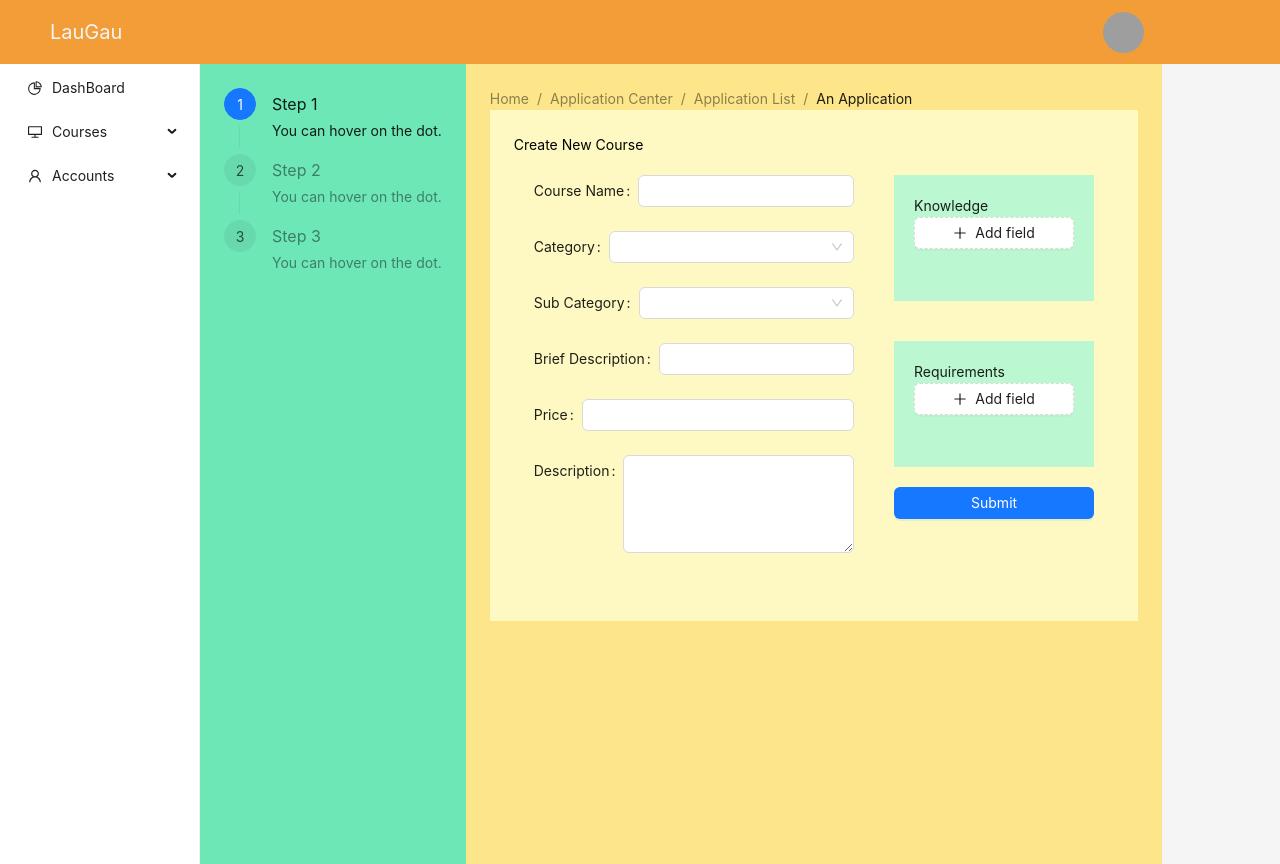
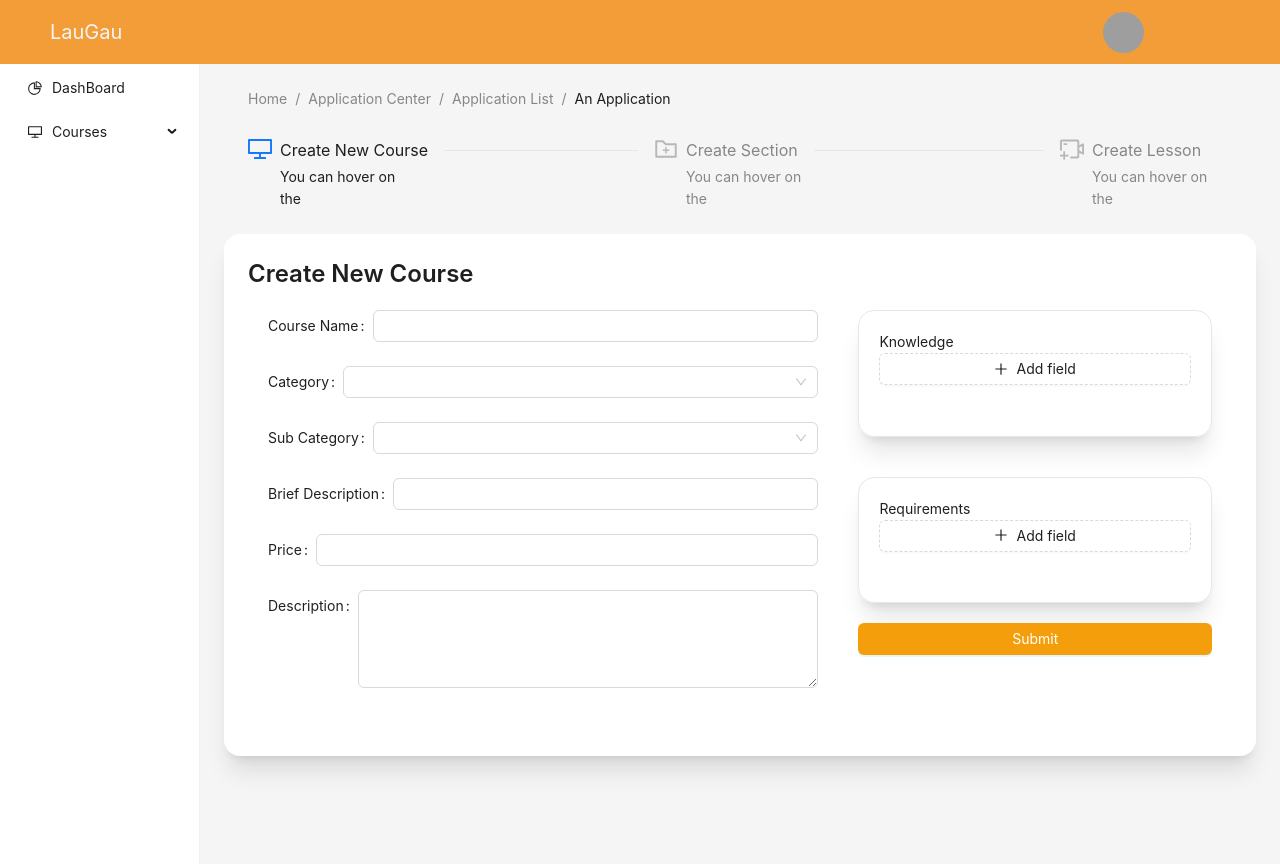
Before and after one commit to datnt2002/Music-Online-Learning-System, a React (Create React App) app: page /lecturer/create-course in a window 1280 px wide. Built offline with nearby package versions, Linux system fonts and the light colour scheme; sample sign-in values are in the browser's storage; grey boxes are pictures that could not be loaded.

Commit message:
UI create course, lesson, section

```diff
--- a/src/components/Container/CardTemplate/CourseInfoCard.jsx
+++ b/src/components/Container/CardTemplate/CourseInfoCard.jsx
@@ -2,7 +2,7 @@ import React from 'react';
 
 const CourseInfoCard = () => {
   return (
-    <div class="relative flex w-80 flex-col rounded-xl bg-white bg-clip-border text-gray-700 shadow-md">
+    <div class="relative flex w-80 flex-col rounded-xl bg-white bg-clip-border text-gray-700 shadow-xl">
       <div class="relative mx-4 -mt-6 h-40 overflow-hidden rounded-xl bg-blue-gray-500 bg-clip-border text-white shadow-lg shadow-blue-gray-500/40 bg-gradient-to-r from-blue-500 to-blue-600"></div>
       <div class="p-6">
         <h5 class="mb-2 block font-sans text-xl font-semibold leading-snug tracking-normal text-blue-gray-900 antialiased">
@@ -12,15 +12,6 @@ const CourseInfoCard = () => {
           Lorem ipsum dolor sit amet, consectetur adipiscing elit. Nunc felis ligula.
         </p>
       </div>
-      <div class="p-6 pt-0">
-        <button
-          data-ripple-light="true"
-          type="button"
-          class="select-none rounded-lg bg-blue-500 py-3 px-6 text-center align-middle font-sans text-xs font-bold uppercase text-white shadow-md shadow-blue-500/20 transition-all hover:shadow-lg hover:shadow-blue-500/40 focus:opacity-[0.85] focus:shadow-none active:opacity-[0.85] active:shadow-none disabled:pointer-events-none disabled:opacity-50 disabled:shadow-none"
-        >
-          Read More
-        </button>
-      </div>
     </div>
   );
 };
--- a/src/components/Container/FormListContainer/ExpandedForm.jsx
+++ b/src/components/Container/FormListContainer/ExpandedForm.jsx
@@ -4,7 +4,7 @@ import { MinusCircleOutlined, PlusOutlined } from '@ant-design/icons';
 
 const ExpandedForm = ({ title, nameFormList, placeholder }) => {
   return (
-    <div className="flex flex-1 flex-col p-5 m-5 bg-green-200">
+    <div className="flex flex-1 flex-col p-5 m-5 shadow-xl border rounded-2xl">
       <h1>{title}</h1>
       <Form.List name={nameFormList}>
         {(fields, { add, remove }) => (
--- a/src/components/Container/StepsContainer/StepsCustom.jsx
+++ b/src/components/Container/StepsContainer/StepsCustom.jsx
@@ -1,26 +1,29 @@
 import { Steps } from 'antd';
 import React from 'react';
-
+import { VideoCameraAddOutlined, FolderAddOutlined, DesktopOutlined } from '@ant-design/icons';
 const StepsCustom = () => {
-  const description = 'You can hover on the dot.';
+  const description = 'You can hover on the ';
 
   return (
-    <div className="bg-emerald-300 p-6 ">
+    <div className="p-6">
       <Steps
         current={0}
-        direction="vertical"
+        direction="horizontal"
         items={[
           {
-            title: 'Step 1 ',
+            title: 'Create New Course',
             description,
+            icon: <DesktopOutlined />,
           },
           {
-            title: 'Step 2',
+            title: 'Create Section',
             description,
+            icon: <FolderAddOutlined />,
           },
           {
-            title: 'Step 3',
+            title: 'Create Lesson',
             description,
+            icon: <VideoCameraAddOutlined />,
           },
         ]}
       />
--- a/src/components/Layout/Lecturer/HeaderLecturer.jsx
+++ b/src/components/Layout/Lecturer/HeaderLecturer.jsx
@@ -9,8 +9,6 @@ const HeaderLecturer = () => {
       <Header className="flex justify-between items-center bg-[#F39D39] h-16">
         {/* Logo */}
         <div className="flex basis-32 text-[#F5F5F5] text-xl ">LauGau</div>
-        {/* Searchbox */}
-
         <div className="flex basis-32">
           <AvatarDropdown />
         </div>
--- a/src/components/Layout/Lecturer/SiderLecturer.jsx
+++ b/src/components/Layout/Lecturer/SiderLecturer.jsx
@@ -17,11 +17,6 @@ const SiderLecturer = () => {
             <Link to="">My Courses</Link>
           </Menu.Item>
         </Menu.SubMenu>
-        <Menu.SubMenu key="accounts" title="Accounts" icon={<UserOutlined />}>
-          <Menu.Item key={2} icon={<TeamOutlined />}>
-            <Link to=""></Link>
-          </Menu.Item>
-        </Menu.SubMenu>
       </Menu>
     </Sider>
   );
--- a/src/features/Lecturer/CourseManagement/CreateCourse.jsx
+++ b/src/features/Lecturer/CourseManagement/CreateCourse.jsx
@@ -1,19 +1,23 @@
 import React from 'react';
-import { Breadcrumb, Button, Form, Input, InputNumber, Select } from 'antd';
+import { useDispatch, useSelector } from 'react-redux';
+
+import { Button, Form, Input, InputNumber, Select } from 'antd';
 import TextArea from 'antd/es/input/TextArea';
-import { useDispatch, useSelector } from 'react-redux';
+
 import { createNewCourseAction } from '../../../redux/slice/courseSlice';
 import { CREATE_COURSE_FORM_FIELDS } from '../../../constants';
 import ExpandedForm from '../../../components/Container/FormListContainer/ExpandedForm';
 import StepsCustom from '../../../components/Container/StepsContainer/StepsCustom';
+import BreadCrumbCustom from '../../../components/Container/BreadCrumbContainer/BreadCrumbCustom';
+import { Content } from 'antd/es/layout/layout';
 
 const CreateCourse = () => {
   const dispatch = useDispatch();
   const token = useSelector((state) => state.authentication.token);
-  console.log(token);
   const onFinish = (values) => {
     console.log('form', values);
 
+    //sua lai db
     dispatch(
       createNewCourseAction({
         courseName: values.CourseName,
@@ -27,30 +31,16 @@ const CreateCourse = () => {
   };
 
   return (
-    <div className="flex">
-      <StepsCustom />
-      <div className="flex flex-1 flex-col p-6 bg-amber-200">
-        <div>
-          <Breadcrumb
-            items={[
-              {
-                title: 'Home',
-              },
-              {
-                title: <a href="">Application Center</a>,
-              },
-              {
-                title: <a href="">Application List</a>,
-              },
-              {
-                title: 'An Application',
-              },
-            ]}
-          ></Breadcrumb>
+    <Content>
+      <div className="flex flex-1 flex-col p-6 ">
+        <div className="pl-6">
+          <BreadCrumbCustom />
         </div>
+        <StepsCustom />
 
-        <div className=" bg-yellow-100 p-6 ">
-          <h1>Create New Course</h1>
+        {/* form */}
+        <div className="bg-white shadow-xl rounded-2xl p-6 ">
+          <h1 className="font-semibold text-2xl">Create New Course</h1>
           <Form layout="horizontal" onFinish={onFinish}>
             <div className="flex">
               <div className="flex flex-col basis-3/5 p-5">
@@ -91,7 +81,7 @@ const CreateCourse = () => {
                   nameFormList={CREATE_COURSE_FORM_FIELDS.REQUIREMENT}
                 />
                 <Form.Item className="flex-1 mx-5">
-                  <Button type="primary" htmlType="submit" className="w-full">
+                  <Button type="primary" htmlType="submit" className="bg-amber-500 w-full">
                     Submit
                   </Button>
                 </Form.Item>
@@ -100,7 +90,7 @@ const CreateCourse = () => {
           </Form>
         </div>
       </div>
-    </div>
+    </Content>
   );
 };
 
--- a/src/features/Lecturer/CourseManagement/CreateLesson.jsx
+++ b/src/features/Lecturer/CourseManagement/CreateLesson.jsx
@@ -1,116 +1,48 @@
-import React, { useState } from 'react';
-import { Button, Form, Input, InputNumber, Steps, message } from 'antd';
+import React from 'react';
+import { Button, Form, Input, InputNumber } from 'antd';
 import { InboxOutlined } from '@ant-design/icons';
 import Dragger from 'antd/es/upload/Dragger';
 import StepsCustom from '../../../components/Container/StepsContainer/StepsCustom';
-const layout = {
-  labelCol: {
-    span: 8,
-  },
-  wrapperCol: {
-    span: 16,
-  },
-};
+import BreadCrumbCustom from '../../../components/Container/BreadCrumbContainer/BreadCrumbCustom';
+import { Content } from 'antd/es/layout/layout';
 
 /* eslint-disable no-template-curly-in-string */
-const validateMessages = {
-  required: '${label} is required!',
-  types: {
-    email: '${label} is not a valid email!',
-    number: '${label} is not a valid number!',
-  },
-  number: {
-    range: '${label} must be between ${min} and ${max}',
-  },
-};
+
 /* eslint-enable no-template-curly-in-string */
 
 const onFinish = (values) => {
   console.log(values);
 };
 const CreateLesson = () => {
-  const [current, setCurrent] = useState(0);
-  const props = {
-    name: 'file',
-    multiple: true,
-    action: 'https://www.mocky.io/v2/5cc8019d300000980a055e76',
-    onChange(info) {
-      const { status } = info.file;
-      if (status !== 'uploading') {
-        console.log(info.file, info.fileList);
-      }
-      if (status === 'done') {
-        message.success(`${info.file.name} file uploaded successfully.`);
-      } else if (status === 'error') {
-        message.error(`${info.file.name} file upload failed.`);
-      }
-    },
-    onDrop(e) {
-      console.log('Dropped files', e.dataTransfer.files);
-    },
-  };
-  const onChange = (value) => {
-    console.log('onChange:', value);
-    setCurrent(value);
-  };
-  const description = 'This is a description.';
   return (
-    <div className="flex">
+    <Content>
+      <div className="p-6">
+        <div className="pl-6">
+          <BreadCrumbCustom />
+        </div>
         <StepsCustom />
-      <div className="flex flex-col">
-        <Steps
-          current={current}
-          onChange={onChange}
-          items={[
-            {
-              title: 'Step 1',
-              description,
-            },
-            {
-              title: 'Step 2',
-              description,
-            },
-            {
-              title: 'Step 3',
-              description,
-            },
-          ]}
-        />
-        <Form name="nest-messages" onFinish={onFinish} validateMessages={validateMessages}>
-          <Form.Item name={['user', 'name']} label="Name">
+        <div className="flex flex-col border bg-white shadow-2xl rounded-2xl p-6">
+          <h1 className="font-semibold text-2xl">Create New Lesson</h1>
+          <Form name="create-lesson" onFinish={onFinish} className="flex">
+            <div>
+              <Form.Item name="" label="Name">
                 <Input />
               </Form.Item>
-          <Form.Item
-            name={['user', 'email']}
-            label="Email"
-            rules={[
-              {
-                type: 'email',
-              },
-            ]}
-          >
+              <Form.Item name="" label="Email">
                 <Input />
               </Form.Item>
-          <Form.Item
-            name={['user', 'age']}
-            label="Age"
-            rules={[
-              {
-                type: 'number',
-                min: 0,
-                max: 99,
-              },
-            ]}
-          >
+              <Form.Item name="" label="Age">
                 <InputNumber />
               </Form.Item>
-          <Form.Item name={['user', 'website']} label="Website">
+              <Form.Item name="" label="Website">
                 <Input />
               </Form.Item>
-          <Form.Item name={['user', 'introduction']} label="Introduction">
+              <Form.Item name="" label="Introduction">
                 <Input.TextArea />
               </Form.Item>
-          <Dragger {...props}>
+            </div>
+            <div className="flex flex-col">
+              <Dragger>
                 <p className="ant-upload-drag-icon">
                   <InboxOutlined />
                 </p>
@@ -120,19 +52,16 @@ const CreateLesson = () => {
                   files.
                 </p>
               </Dragger>
-          <Form.Item
-            wrapperCol={{
-              ...layout.wrapperCol,
-              offset: 8,
-            }}
-          >
+              <Form.Item>
                 <Button type="primary" htmlType="submit">
                   Submit
                 </Button>
               </Form.Item>
+            </div>
           </Form>
         </div>
       </div>
+    </Content>
   );
 };
 
--- a/src/routes/index.js
+++ b/src/routes/index.js
@@ -123,6 +123,14 @@ export const authorRoutes = [
       </AuthorRoute>
     ),
   },
+  {
+    path: 'create-lesson',
+    element: (
+      <AuthorRoute>
+        <CreateLesson />
+      </AuthorRoute>
+    ),
+  },
 ];
 
 export const adminRoutes = [
```
Also changed, not shown: src/features/Lecturer/CourseManagement/CreateSection.jsx (+12 -4 lines). Lines whose indentation alone changed are shown as unchanged.
